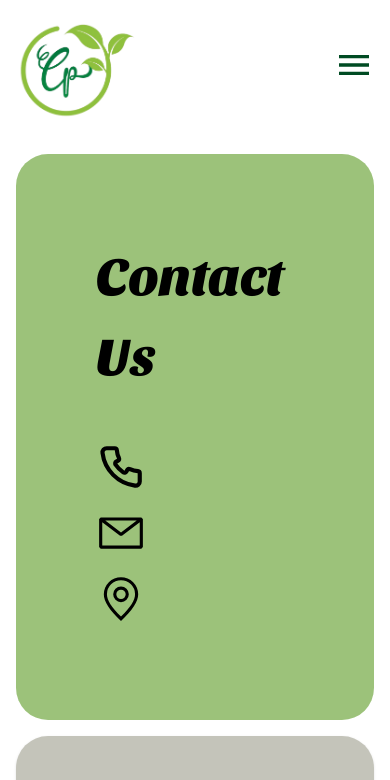
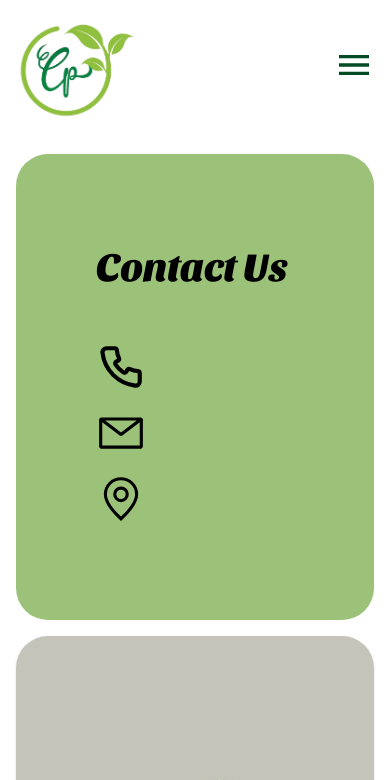
Before and after one commit to MuhammedSuhail10/cleanplanet, a Nuxt app: page /contact in a window 390 px wide. Shown: the top 780 px of the page. Built offline with nearby package versions, Linux system fonts and the light colour scheme.

Commit message:
fix: adjust text size for Contact Us header for better responsiveness

```diff
--- a/app/components/contact/section.vue
+++ b/app/components/contact/section.vue
@@ -3,7 +3,7 @@
         <div class="flex md:flex-row flex-col md:gap-[2em] gap-[1em]">
             <div class="md:w-[70%]">
                 <div class="bg-[#73a942]/70 md:w-[100%] rounded-[2em] p-[5em]">
-                    <h1 class="font-[sansita] text-[40pt]">Contact Us</h1>
+                    <h1 class="font-[sansita] md:text-[40pt] text-[30pt]">Contact Us</h1>
                     <div class="mt-[3em]">
                         <div class="my-[1em]">
                             <svg fill="#000000" width="50px" height="50px" viewBox="0 0 24 24" id="phone"
```
